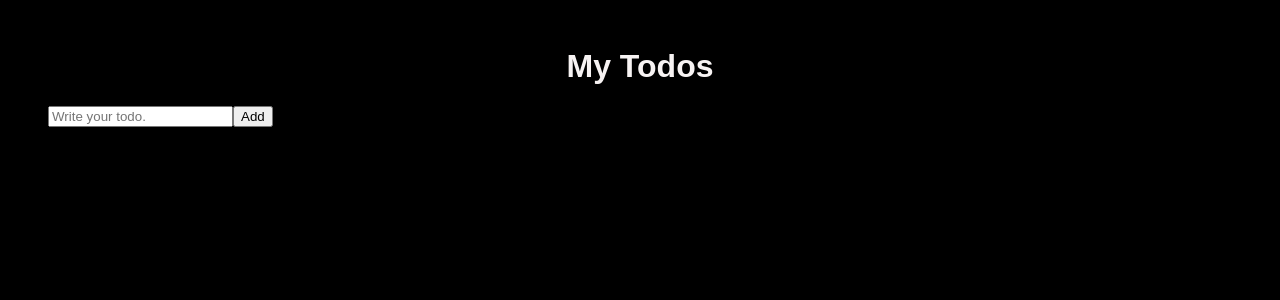
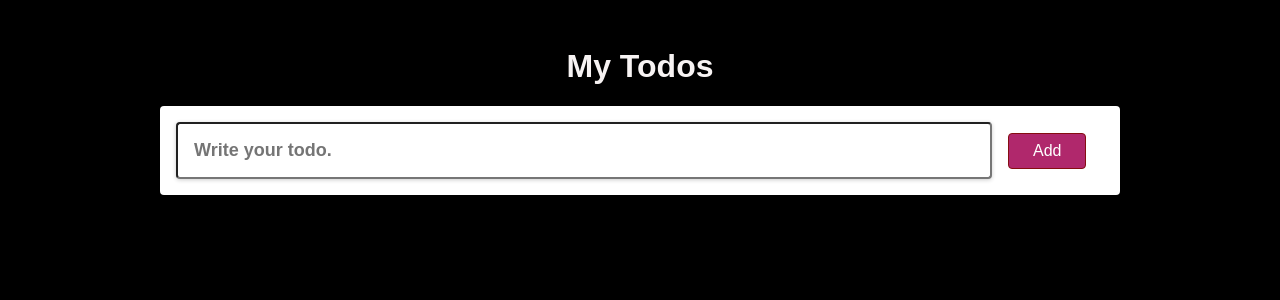
Before and after one commit to AKD-01/Todo-App, a React (Create React App) app: page / in a window 1280 px wide. Shown: the top 300 px of the page. Built offline with nearby package versions, Linux system fonts and the light colour scheme; the HTML template or start-up script is replaced by a standard one.

Commit message:
Update InputTodo.js

```diff
--- a/src/components/InputTodo.js
+++ b/src/components/InputTodo.js
@@ -36,24 +36,25 @@ const InputTodo = () => {
 
     return(
     <>
+    <div className='form-data'>
     <form onSubmit={formSubmitHandler}>
-        <input
+        <input className='input-data'
         type="text"
         placeholder="Write your todo."
         value={value}
         onChange={inputChangeHandler}
         />
-
-        <button type="submit" onClick={addTodo}>
+        <button className="btn" type="submit" onClick={addTodo}>
             Add
         </button>
     </form>
+    </div>
     <div>
             You have
             {
                 !todos.length ? " no todos" : todos.length===1 ? "1 todo" : todos.length > 1 ? ` ${todos.length} todos` : null
             }
-        </div>
+    </div>
     <span>
         {todos.map(todo => <Todo key={todo.id} text={todo.text} deleteTodo={deleteTodo} todo={todo}/>)};
     </span>
```
